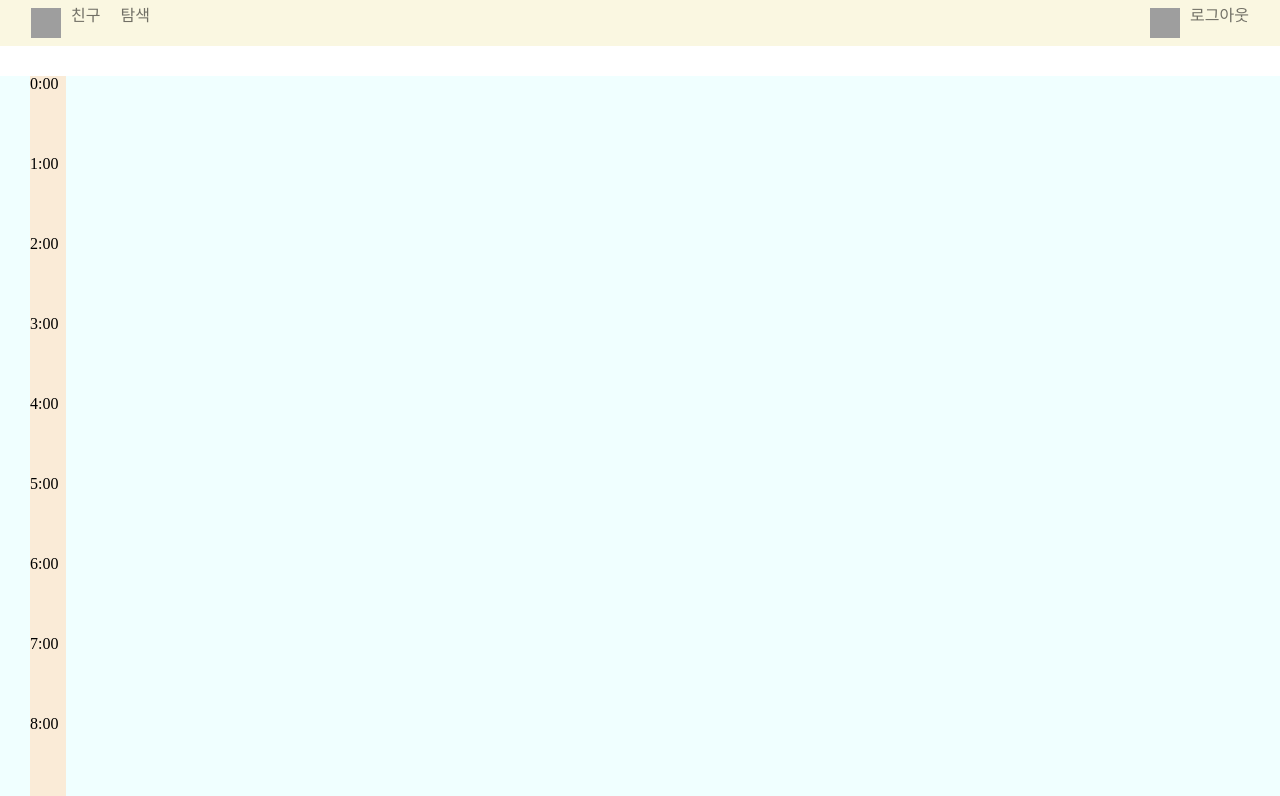
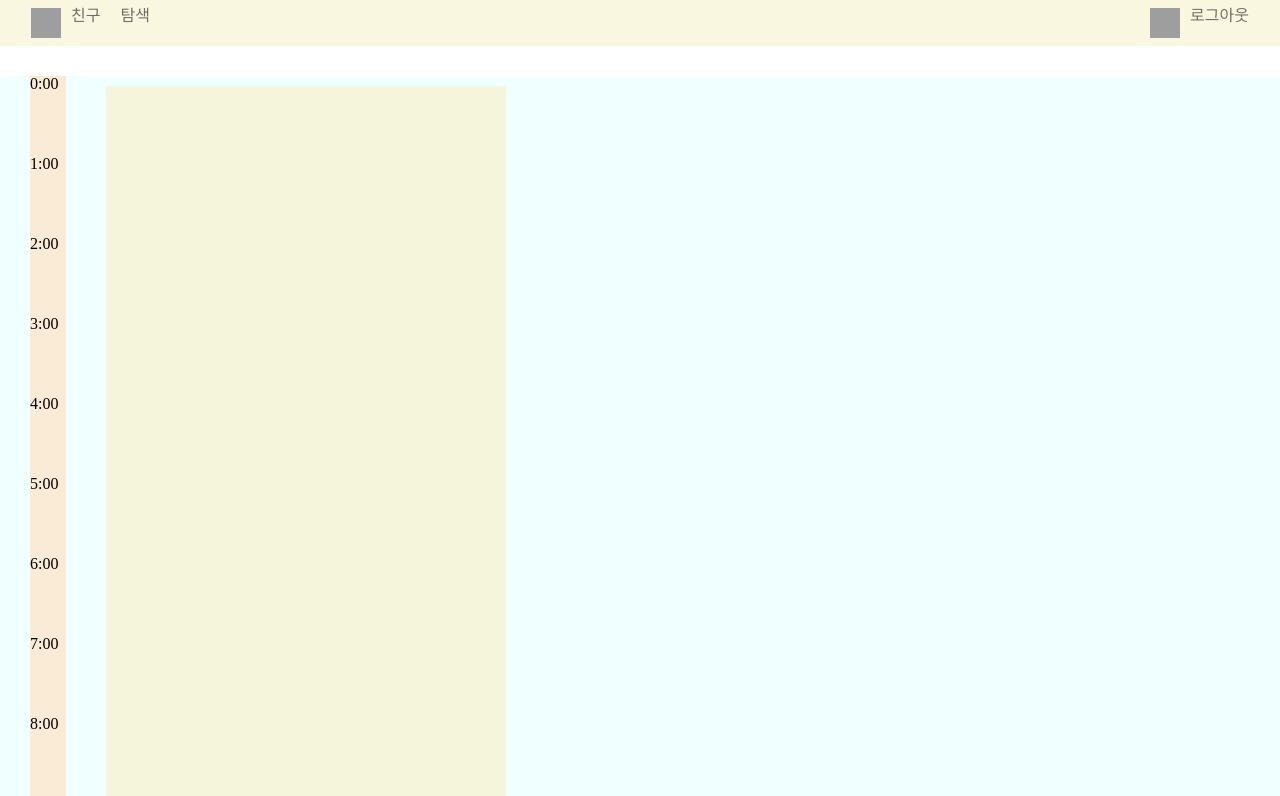
Before and after one commit to AJ3504/hypetask, a React (Create React App) app: page / in a window 1280 px wide. Shown: the top 796 px of the page. Built offline with nearby package versions, Linux system fonts and the light colour scheme; no server answers; the database is empty; grey boxes are pictures that could not be loaded.

Commit message:
feat/ show followers tasks
팔로워들의 task를 화면에 보여지도록 함

```diff
--- a/src/api/tasks.ts
+++ b/src/api/tasks.ts
@@ -1,9 +1,40 @@
 import supabase from "../config/supabaseClient";
 
-export const getTasks = async (date: string) => {
+export interface Tasks {
+  task_id: string;
+  created_at: string;
+  title: string;
+  desc: string;
+  done: boolean;
+  start_time: number;
+  end_time: number;
+  date: string;
+  user_id: string;
+}
+
+export const getMyTasks = async (
+  myId: string,
+  date: string
+): Promise<Tasks[] | null> => {
   const { data: tasks } = await supabase
     .from("tasks")
     .select("*")
+    .eq("user_id", myId)
     .eq("date", date);
   return tasks;
 };
+
+export const getFollowersTasks = async (
+  date: string,
+  userIds: string[]
+): Promise<Tasks[] | null> => {
+  console.log("111", date);
+  console.log("sss", userIds);
+  const { data: followersTasks } = await supabase
+    .from("tasks")
+    .select("*")
+    .eq("date", date)
+    .in("user_id", userIds);
+  console.log(followersTasks);
+  return followersTasks;
+};
--- a/src/api/users.ts
+++ b/src/api/users.ts
@@ -1,24 +1,17 @@
 import supabase from "../config/supabaseClient";
 
-// export const addFollower = async () => {
-//   try {
-//     await supabase
-//       .from("followers")
-//       .insert([
-//         {
-//           from: "2d99d192-6ec8-4404-bc60-c0b680f45757",
-//           to: "c0ef16d8-bb76-4d2a-b1a2-910b38eb4e21",
-//         },
-//       ])
-//       .select();
-//     console.log("완료!");
-//   } catch (err) {
-//     console.error(err);
-//   }
-// };
+export interface Followers {
+  from: string;
+  to: string;
+  follow_id: string;
+}
 
-export const getUsers = async () => {
-  const { data: users } = await supabase.from("users").select("*");
-  console.log(users);
-  return users;
+export const getFollowers = async (
+  myId: string
+): Promise<Followers[] | null> => {
+  const { data: followers } = await supabase
+    .from("followers")
+    .select("*")
+    .eq("to", myId);
+  return followers;
 };
--- a/src/components/Main/DailyCalender.tsx
+++ b/src/components/Main/DailyCalender.tsx
@@ -1,22 +1,42 @@
 import React, { useEffect } from "react";
 import { styled } from "styled-components";
-import { getTasks } from "../../api/tasks";
+import { Tasks, getFollowersTasks, getMyTasks } from "../../api/tasks";
 import { useQuery } from "react-query";
+import { Followers, getFollowers } from "../../api/users";
 
 const DailyCalender = () => {
   // 1. 현재 로그인된 유저의 uid를 가지고 와서 uid와 현재 날짜를 이용해 task들을 가져오기
   // 2. 현재 로그인된 유저가 팔로우하는 사람들의 목록 가져오기
   // 3. 팔로우한 사람들의 uid와 현재 날짜를 이용해 팔로워들의 task 가져오기
   const today = new Date().toISOString().slice(0, 10);
-  const {
-    data: tasks,
-    isLoading,
-    isError,
-  } = useQuery("tasks", async () => {
-    const tasksData = await getTasks(today);
+  const myId = "ae06168e-38d9-4a05-a2d6-41e5c0a7aac6";
+
+  const { data: tasks } = useQuery("tasks", async () => {
+    const tasksData = await getMyTasks(myId, today);
     return tasksData;
   });
-  console.log(tasks);
+
+  const { data: followers } = useQuery(
+    "followers",
+    async () => {
+      const followersData = await getFollowers(myId);
+      return followersData;
+    },
+    {
+      select: (followers: Followers[] | null) =>
+        followers?.map((follower: Followers) => follower.from),
+    }
+  );
+  console.log("팔로워들", followers);
+
+  const { data: followersTasks } = useQuery(
+    "followersTasks",
+    async () => {
+      const followersTasksData = await getFollowersTasks(today, followers!);
+      return followersTasksData;
+    },
+    { enabled: !!followers }
+  );
 
   return (
     <S.CalenderContainer>
@@ -25,7 +45,7 @@ const DailyCalender = () => {
           <S.TimeStamp key={i}>{`${i}:00`}</S.TimeStamp>
         ))}
       </S.TimeStampContainer>
-
+      <S.TaskContainer>
         {tasks &&
           tasks.map((task) => {
             const endHour = task.end_time;
@@ -33,12 +53,37 @@ const DailyCalender = () => {
             const height = (endHour - startHour) * 80;
             const top = startHour * 80;
             return (
-            <S.TaskContainer>
               <S.TaskBox height={height} top={top}>
                 <S.Task>
                   <p>{task.title}</p>
                 </S.Task>
-              </S.TaskBox>{" "}
+              </S.TaskBox>
+            );
+          })}
+      </S.TaskContainer>
+      {followers &&
+        followers.map((follower: string) => {
+          console.log("팔로워", follower);
+          const followerTasks = followersTasks?.filter(
+            (followersTask) => followersTask.user_id === follower
+          );
+          console.log("팔로워의 태스크들", followerTasks);
+          return (
+            <S.TaskContainer>
+              {followerTasks?.map((followerTask: Tasks) => {
+                console.log("팔로워의 태스크", followerTask);
+                const endHour = followerTask.end_time;
+                const startHour = followerTask.start_time;
+                const height = (endHour - startHour) * 80;
+                const top = startHour * 80;
+                return (
+                  <S.TaskBox height={height} top={top}>
+                    <S.Task>
+                      <p>{followerTask.title}</p>
+                    </S.Task>
+                  </S.TaskBox>
+                );
+              })}
             </S.TaskContainer>
           );
         })}
@@ -70,6 +115,7 @@ const S = {
     background-color: beige;
     width: 400px;
     position: relative;
+    margin: 10px;
   `,
   TaskBox: styled.div<styleProps>`
     height: ${(props) => props.height}px;
@@ -86,6 +132,7 @@ const S = {
     border-radius: 15px;
 
     display: flex;
+    flex-direction: column;
     align-items: center;
     justify-content: center;
   `,
```
Lines whose indentation alone changed are shown as unchanged.
